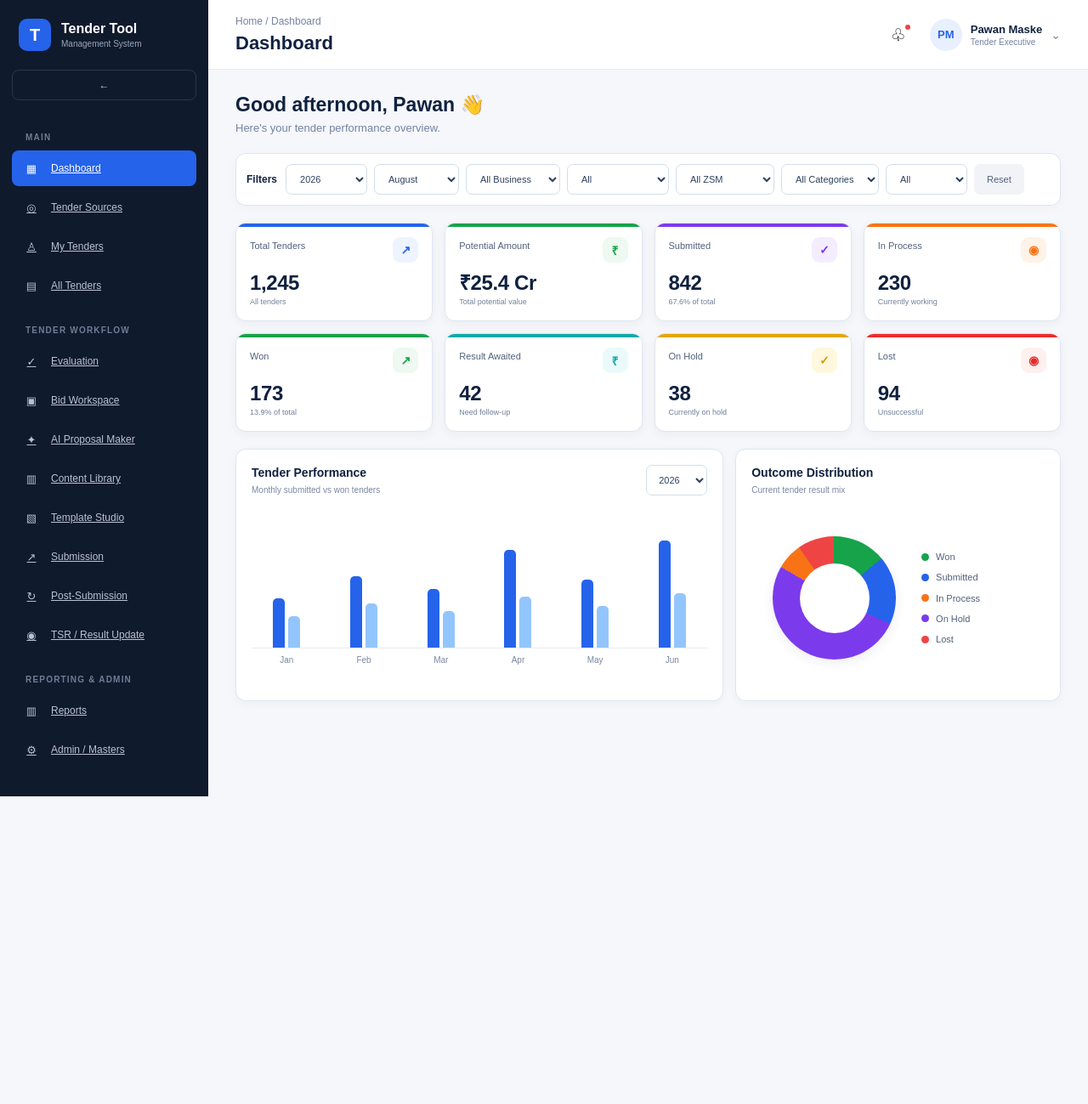
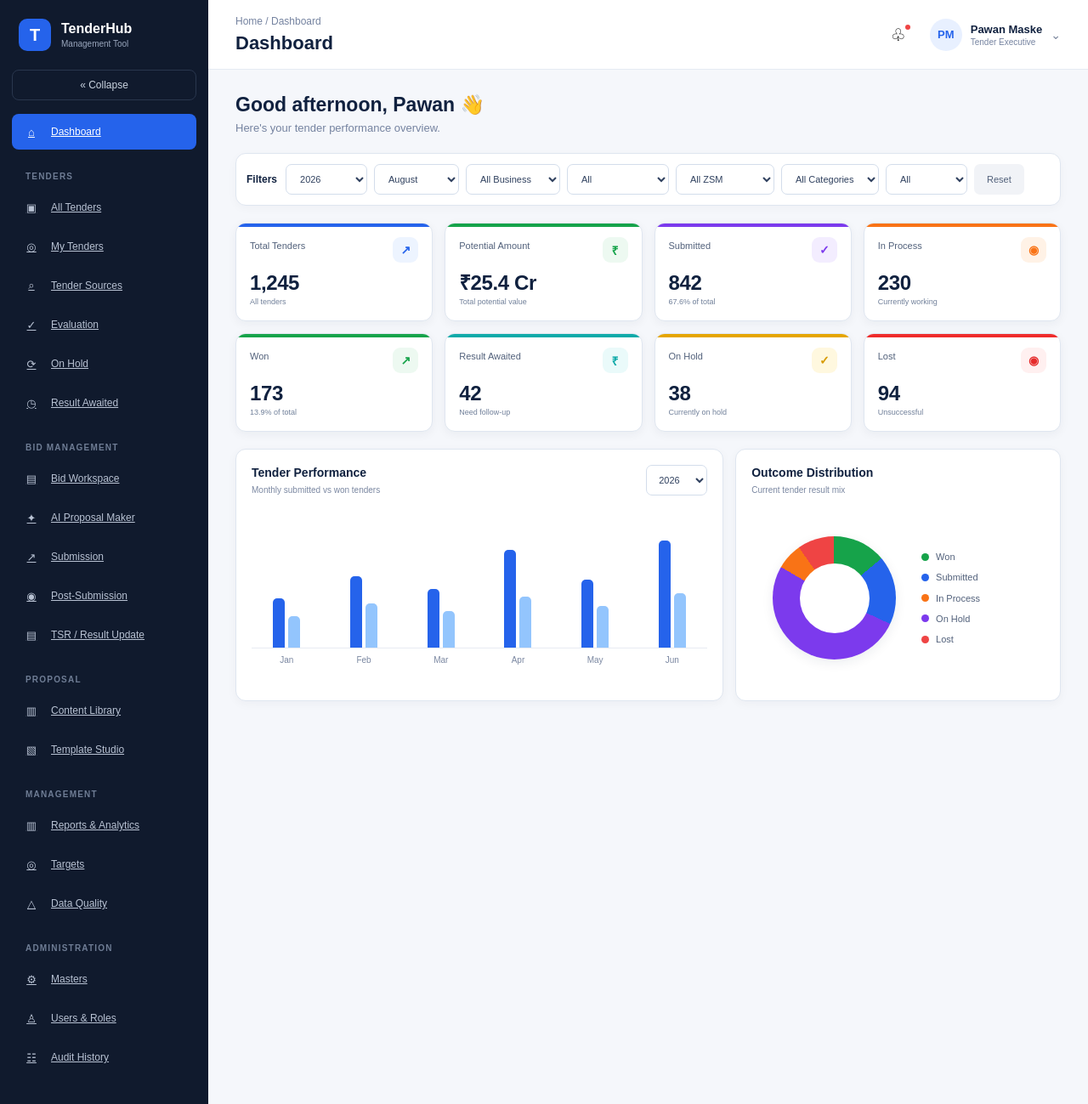
Before and after one commit to pawanmaske-sys/Tender-development-tool, a Next.js app: page / in a window 1280 px wide. Shown: the whole page at 85% size. Before the commit the page ends 937 px from the top, so only its background shows below. Built offline with nearby package versions, Linux system fonts and the light colour scheme.

Commit message:
Update Sidebar.js

```diff
--- a/app/components/Sidebar.js
+++ b/app/components/Sidebar.js
@@ -6,49 +6,86 @@ import { useState } from "react";
 
 const menuSections = [
   {
-    title: "MAIN",
+    title: "",
     items: [
       {
         name: "Dashboard",
         path: "/",
-        icon: "▦",
+        icon: "⌂",
+      },
+    ],
+  },
+
+  {
+    title: "TENDERS",
+    items: [
+      {
+        name: "All Tenders",
+        path: "/all-tenders",
+        icon: "▣",
+      },
+      {
+        name: "My Tenders",
+        path: "/my-tenders",
+        icon: "◎",
       },
       {
         name: "Tender Sources",
         path: "/tender-sources",
-        icon: "◎",
+        icon: "⌕",
       },
       {
-        name: "My Tenders",
-        path: "/my-tenders",
-        icon: "♙",
+        name: "Evaluation",
+        path: "/evaluation",
+        icon: "✓",
       },
       {
-        name: "All Tenders",
-        path: "/all-tenders",
+        name: "On Hold",
+        path: "/on-hold",
+        icon: "⟳",
+      },
+      {
+        name: "Result Awaited",
+        path: "/result-awaited",
+        icon: "◷",
+      },
+    ],
+  },
+
+  {
+    title: "BID MANAGEMENT",
+    items: [
+      {
+        name: "Bid Workspace",
+        path: "/bid-workspace",
+        icon: "▤",
+      },
+      {
+        name: "AI Proposal Maker",
+        path: "/ai-proposal",
+        icon: "✦",
+      },
+      {
+        name: "Submission",
+        path: "/submission",
+        icon: "↗",
+      },
+      {
+        name: "Post-Submission",
+        path: "/post-submission",
+        icon: "◉",
+      },
+      {
+        name: "TSR / Result Update",
+        path: "/tsr",
         icon: "▤",
       },
     ],
   },
 
   {
-    title: "TENDER WORKFLOW",
+    title: "PROPOSAL",
     items: [
-      {
-        name: "Evaluation",
-        path: "/evaluation",
-        icon: "✓",
-      },
-      {
-        name: "Bid Workspace",
-        path: "/bid-workspace",
-        icon: "▣",
-      },
-      {
-        name: "AI Proposal Maker",
-        path: "/ai-proposal-maker",
-        icon: "✦",
-      },
       {
         name: "Content Library",
         path: "/content-library",
@@ -59,36 +96,47 @@ const menuSections = [
         path: "/template-studio",
         icon: "▧",
       },
+    ],
+  },
+
   {
-        name: "Submission",
-        path: "/submission",
-        icon: "↗",
+    title: "MANAGEMENT",
+    items: [
+      {
+        name: "Reports & Analytics",
+        path: "/reports",
+        icon: "▥",
       },
       {
-        name: "Post-Submission",
-        path: "/post-submission",
-        icon: "↻",
+        name: "Targets",
+        path: "/targets",
+        icon: "◎",
       },
       {
-        name: "TSR / Result Update",
-        path: "/tsr-result-update",
-        icon: "◉",
+        name: "Data Quality",
+        path: "/data-quality",
+        icon: "△",
       },
     ],
   },
 
   {
-    title: "REPORTING & ADMIN",
+    title: "ADMINISTRATION",
     items: [
       {
-        name: "Reports",
-        path: "/reports",
-        icon: "▥",
+        name: "Masters",
+        path: "/masters",
+        icon: "⚙",
       },
       {
-        name: "Admin / Masters",
-        path: "/admin-masters",
-        icon: "⚙",
+        name: "Users & Roles",
+        path: "/users-roles",
+        icon: "♙",
+      },
+      {
+        name: "Audit History",
+        path: "/audit-history",
+        icon: "☷",
       },
     ],
   },
@@ -112,18 +160,19 @@ export default function Sidebar() {
           T
         </div>
 
+        {!collapsed && (
           <div>
             <div className="brand-title">
-            Tender Tool
+              TenderHub
             </div>
 
             <div className="brand-sub">
-            Management System
+              Management Tool
             </div>
           </div>
+        )}
 
       </div>
-
 
       {/* COLLAPSE */}
       <button
@@ -132,20 +181,21 @@ export default function Sidebar() {
         onClick={() => setCollapsed(!collapsed)}
         title={collapsed ? "Expand sidebar" : "Collapse sidebar"}
       >
-        {collapsed ? "→" : "←"}
+        {collapsed ? "→" : "« Collapse"}
       </button>
-
 
       {/* NAVIGATION */}
       <nav className="nav">
 
         {menuSections.map((section) => (
 
-          <div key={section.title}>
+          <div key={section.title || "main"}>
 
+            {section.title && (
               <div className="nav-label">
                 {section.title}
               </div>
+            )}
 
             {section.items.map((item) => {
 
@@ -167,9 +217,11 @@ export default function Sidebar() {
                     {item.icon}
                   </span>
 
+                  {!collapsed && (
                     <span className="nav-text">
                       {item.name}
                     </span>
+                  )}
 
                 </Link>
               );
```
Lines whose indentation alone changed are shown as unchanged.
